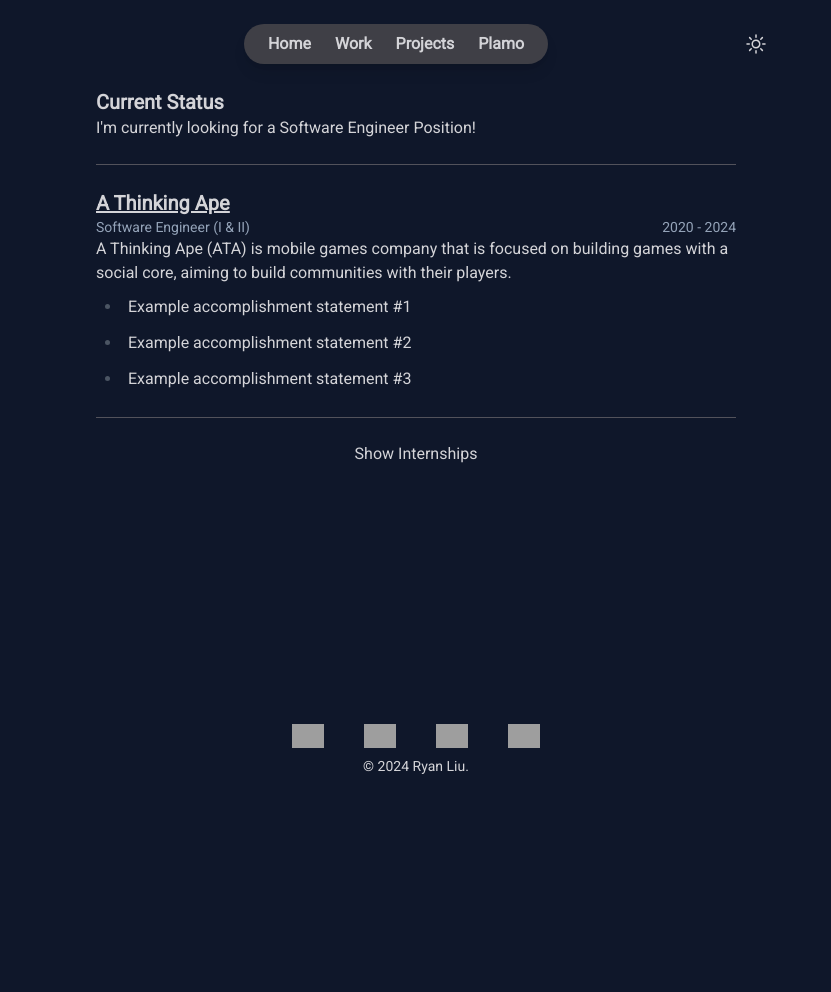
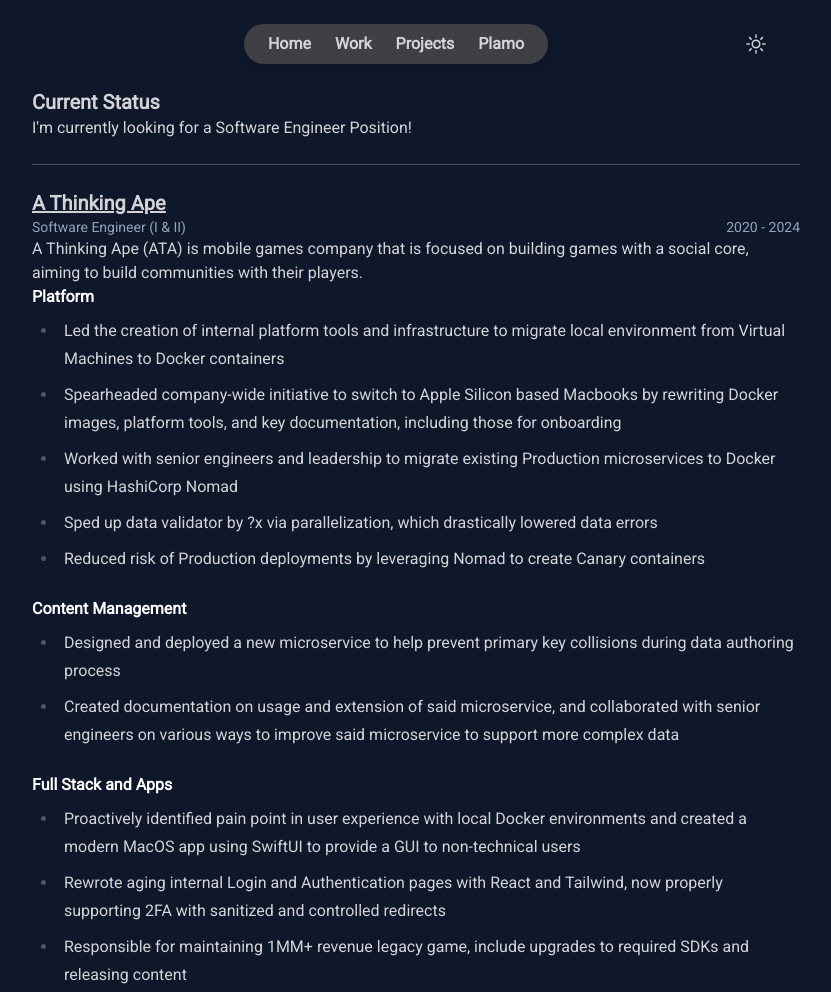
Before and after one commit to RyanLiu6/ryanliu6.xyz, an Astro site: page /work in a window 1280 px wide. Shown: the top 992 px of the page, without its empty margins (224-1055 px from the left). Before the commit the page ends 800 px from the top, so only its background shows below. Built offline with nearby package versions, Linux system fonts and the light colour scheme; Astro itself is replaced by a stand-in of ours; grey boxes are pictures that could not be loaded.

Commit message:
Updating for latest work, changing max-w to md, and making prose content fill container

```diff
--- a/src/components/common/utils.tsx
+++ b/src/components/common/utils.tsx
@@ -9,7 +9,7 @@
 
 export const textClass = classNames("font-roboto text-slate-600 dark:text-zinc-300")
 
-export const mdClass = classNames(textClass, "prose dark:prose-invert");
+export const mdClass = classNames(textClass, "prose dark:prose-invert max-w-none");
 
 export const backgroundClass = classNames("bg-violet-50/50 dark:bg-slate-900")
 
--- a/src/content/work/ATA.md
+++ b/src/content/work/ATA.md
@@ -6,6 +6,18 @@
 description: "A Thinking Ape (ATA) is mobile games company that is focused on building games with a social core, aiming to build communities with their players."
 link: "https://www.athinkingape.com/"
 ---
-* Example accomplishment statement #1
-* Example accomplishment statement #2
-* Example accomplishment statement #3
+#### Platform
+* Led the creation of internal platform tools and infrastructure to migrate local environment from Virtual Machines to Docker containers
+* Spearheaded company-wide initiative to switch to Apple Silicon based Macbooks by rewriting Docker images, platform tools, and key documentation, including those for onboarding
+* Worked with senior engineers and leadership to migrate existing Production microservices to Docker using HashiCorp Nomad
+* Sped up data validator by ?x via parallelization, which drastically lowered data errors
+* Reduced risk of Production deployments by leveraging Nomad to create Canary containers
+
+#### Content Management
+* Designed and deployed a new microservice to help prevent primary key collisions during data authoring process
+* Created documentation on usage and extension of said microservice, and collaborated with senior engineers on various ways to improve said microservice to support more complex data
+
+#### Full Stack and Apps
+* Proactively identified pain point in user experience with local Docker environments and created a modern MacOS app using SwiftUI to provide a GUI to non-technical users
+* Rewrote aging internal Login and Authentication pages with React and Tailwind, now properly supporting 2FA with sanitized and controlled redirects
+* Responsible for maintaining 1MM+ revenue legacy game, include upgrades to required SDKs and releasing content
--- a/src/layouts/BaseLayout.astro
+++ b/src/layouts/BaseLayout.astro
@@ -38,7 +38,7 @@
 	<body class={bodyBorder}>
 		<Header client:load />
 		<main class={mainBorder}>
-			<div class="flex flex-col flex-1 max-w-screen-sm w-full">
+			<div class="flex flex-col flex-1 max-w-screen-md w-full">
 				<slot />
 			</div>
 		</main>
```
